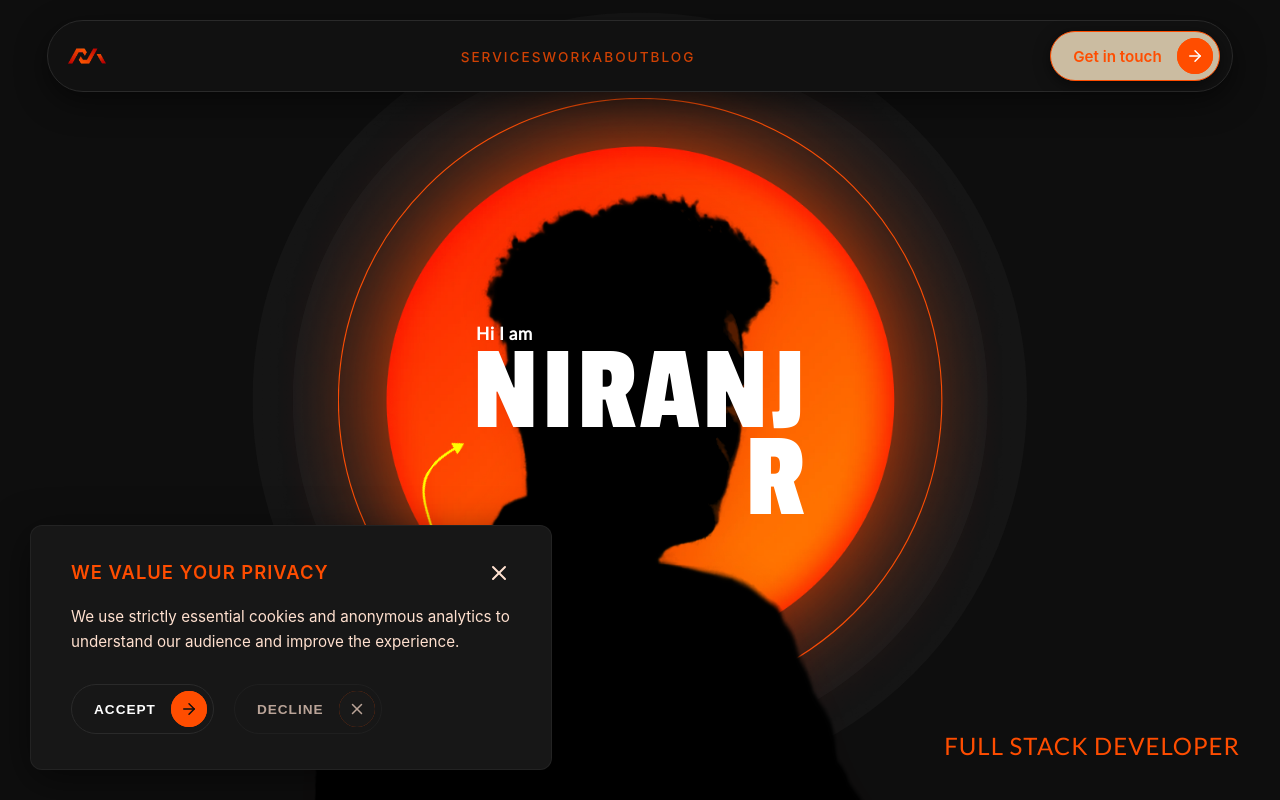
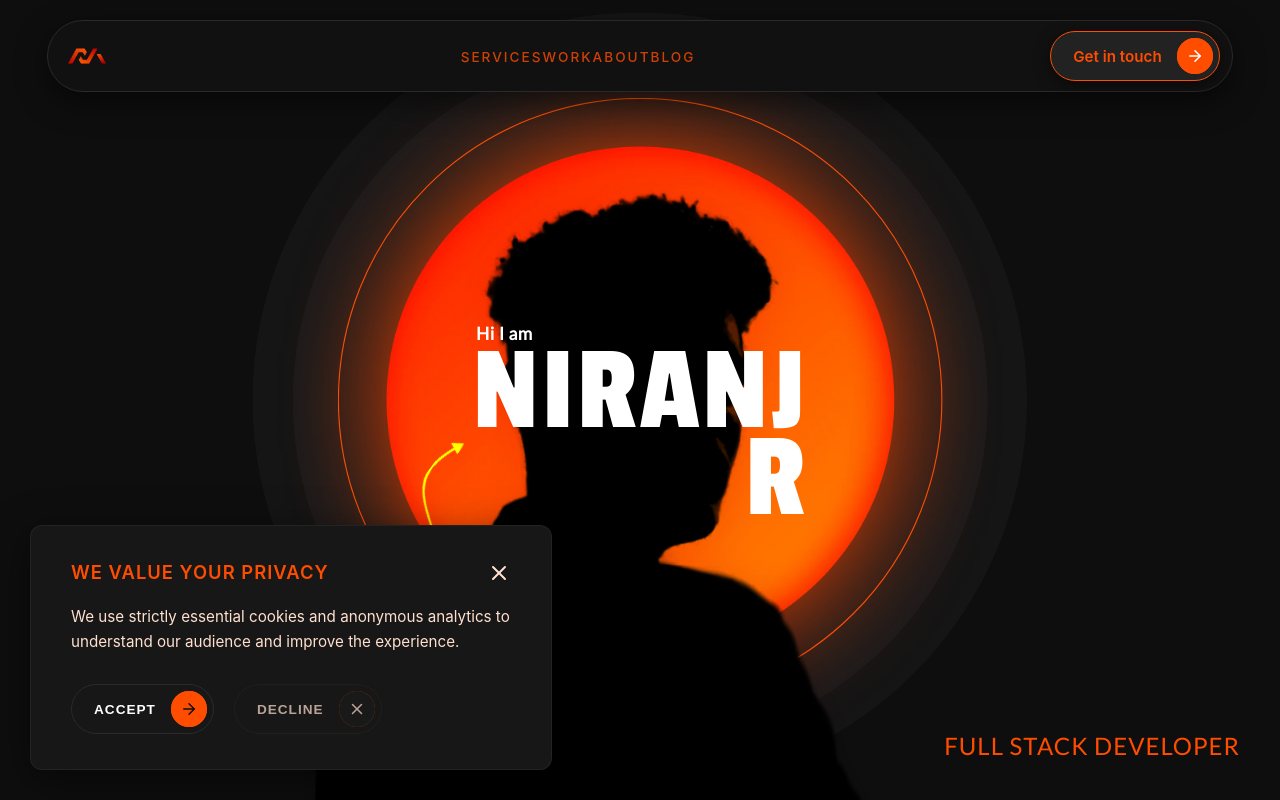
Before and after one commit to niranj-r/NJAI-PORTFOLIO, a React (Create React App) app: page / in a window 1280 px wide. Shown: the top 800 px of the page. Built offline with nearby package versions, Linux system fonts and the light colour scheme; a web font is replaced by a local one.

Commit message:
feat: add styles for Header component

```diff
--- a/src/styles/Header.css
+++ b/src/styles/Header.css
@@ -103,7 +103,7 @@
   display: inline-flex;
   align-items: center;
   justify-content: space-between;
-  background-color: var(--text-muted);
+  background-color: var(--bg-accent2);
   border: .5px solid var(--brand-primary);
   margin: 0 0;
   color: var(--brand-primary);
```
